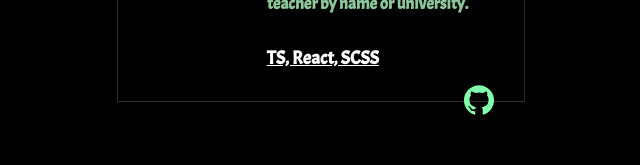
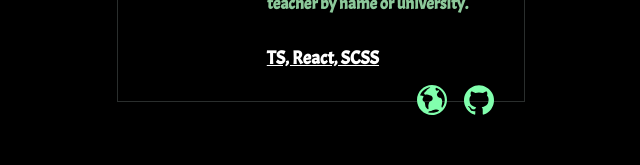
Before and after one commit to stonislaff/MyResume, a React (Create React App) app: page /projects in a window 1280 px wide. Shown: the part 1647-1812 px from the top of the page, without its empty margins (319-959 px from the left). Built offline with nearby package versions, Linux system fonts and the light colour scheme.

Commit message:
Update projects.jsx
Link added

```diff
--- a/src/pages/projects.jsx
+++ b/src/pages/projects.jsx
@@ -14,7 +14,7 @@ function Projects(){
                 <ProjectCard title="Dark world - chat bot" image={dark} description="This is a gaming chatbot for Telegram. The project was developed from scratch for about 3 months. The bot has a lot of entertainment, inventory system, chest opening system, business system. It also has an admin panel and a developer panel." technologies="Python, Aiogram, SQlite" links={['https://github.com/stonislaff/DarkWorld']}/>
                 <ProjectCard title="Autobot - chat bot" image={autobot} description="Freelance project for selling cars. After development, I supported it for about a year, after which the owner closed the project. The user fills out the ad form, the form is sent to the administrator, the administrator can reject the ad and enter a comment, or accept it and the ad will be published in the channel." technologies="Python, Aiogram, MongoDB" links={['https://github.com/stonislaff/autobot']}/>
                 <ProjectCard title="Resume - website" image={resume} description="The resume site where you read it. I hope the font is readable enough :)" technologies="JS, React, SCSS" links={['https://github.com/stonislaff/MyResume','https://sobkovich-resume.herokuapp.com/']}/>
-                <ProjectCard title="Vickladach - website" image={noimg} description="Now in development. The main task of the site is to allow grading and writing comments to Ukrainian teachers of academies, colleges, universities, schools. The user can rate a teacher/add a teacher/find a teacher by name or university." technologies="TS, React, SCSS" links={['https://github.com/stonislaff/Vickladach']}/>
+                <ProjectCard title="Vickladach - website" image={noimg} description="Now in development. The main task of the site is to allow grading and writing comments to Ukrainian teachers of academies, colleges, universities, schools. The user can rate a teacher/add a teacher/find a teacher by name or university." technologies="TS, React, SCSS" links={['https://github.com/stonislaff/Vickladach','https://vickladach.herokuapp.com']}/>
             </div>
         </body>
     )
```
